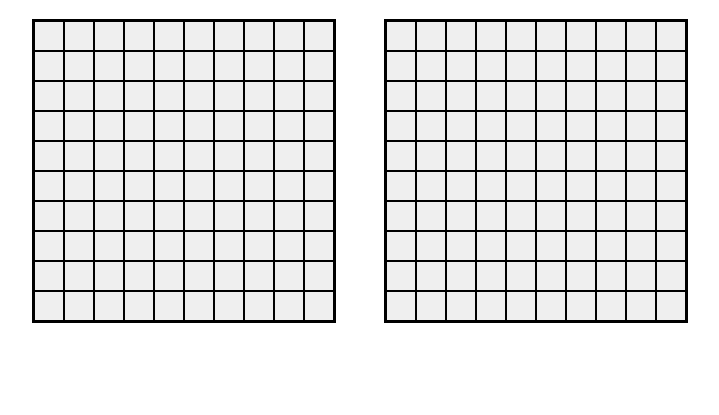
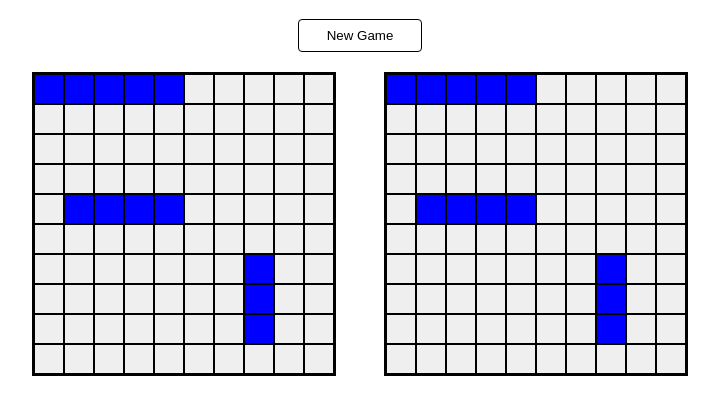
Before and after one commit to jkaps9/battleship, a website with bundled scripts: page index.html in a window 1280 px wide. Shown: the part 69-484 px from the top of the page, without its empty margins (280-999 px from the left). Built offline with nearby package versions, Linux system fonts and the light colour scheme.

Commit message:
feat: display predetermined ships on the grids

```diff
--- a/display-controller.js
+++ b/display-controller.js
@@ -1,6 +1,36 @@
-const DisplayController = function () {
-  const playerOneBoard = document.querySelector("#player-one-board");
-  const playerTwoBoard = document.querySelector("#player-two-board");
-};
+import { Ship } from "./ship.js";
+
+class DisplayController {
+  displayBoards(game) {
+    const playerOneBoard = document.querySelector("#player-one-board");
+    const playerTwoBoard = document.querySelector("#player-two-board");
+    const p1board = game.playerOne.gameboard.grid;
+    const p2board = game.playerTwo.gameboard.grid;
+
+    for (let i = 0; i < p1board.length; i++) {
+      for (let j = 0; j < p1board[i].length; j++) {
+        const square = playerOneBoard.querySelector(
+          `[data-row='${i}'][data-column='${j}']`
+        );
+        if (p1board[i][j] == 0) {
+        } else if (p1board[i][j] instanceof Ship) {
+          square.classList.add("ship");
+        }
+      }
+    }
+
+    for (let i = 0; i < p2board.length; i++) {
+      for (let j = 0; j < p2board[i].length; j++) {
+        const square = playerTwoBoard.querySelector(
+          `[data-row='${i}'][data-column='${j}']`
+        );
+        if (p2board[i][j] == 0) {
+        } else if (p2board[i][j] instanceof Ship) {
+          square.classList.add("ship");
+        }
+      }
+    }
+  }
+}
 
 export { DisplayController };
--- a/game.js
+++ b/game.js
@@ -1,10 +1,10 @@
 import { Player } from "./player.js";
 
-const Game = function () {
-  const playerOne = new Player("human");
-  const playerTwo = new Player("computer");
+class Game {
+  playerOne = new Player("human");
+  playerTwo = new Player("computer");
 
-  const predeterminedGrid = function () {
+  predeterminedGrid() {
     const coords = [
       {
         startRow: 0,
@@ -27,20 +27,20 @@ const Game = function () {
     ];
 
     for (let i = 0; i < coords.length; i++) {
-      playerOne.gameboard.placeShip(
+      this.playerOne.gameboard.placeShip(
         coords[i].startRow,
         coords[i].startCol,
         coords[i].endRow,
         coords[i].endCol
       );
-      playerTwo.gameboard.placeShip(
+      this.playerTwo.gameboard.placeShip(
         coords[i].startRow,
         coords[i].startCol,
         coords[i].endRow,
         coords[i].endCol
       );
     }
-  };
-};
+  }
+}
 
 export { Game };
--- a/index.html
+++ b/index.html
@@ -9,6 +9,7 @@
   </head>
   <body>
     <h1>Battleship</h1>
+    <button id="new-game">New Game</button>
     <div class="boards">
       <div id="player-one-board">
         <button data-row="0" data-column="0"></button>
--- a/main.js
+++ b/main.js
@@ -1 +1,7 @@
 import { Game } from "./game.js";
+import { DisplayController } from "./display-controller.js";
+
+const game = new Game();
+game.predeterminedGrid();
+const displayController = new DisplayController();
+displayController.displayBoards(game);
--- a/styles.css
+++ b/styles.css
@@ -3,6 +3,26 @@ body {
   flex-direction: column;
   justify-content: center;
   align-items: center;
+}
+
+button {
+  appearance: none;
+  outline: none;
+  cursor: pointer;
+}
+
+#new-game {
+  margin-bottom: 20px;
+  padding: 8px 28px;
+  border: 1px solid black;
+  border-radius: 4px;
+  background-color: transparent;
+}
+
+#new-game:hover {
+  background-color: green;
+  color: white;
+  border-color: green;
 }
 
 .boards {
@@ -16,17 +36,18 @@ body {
   display: grid;
   grid-template-columns: repeat(10, 1fr);
   border: 2px solid black;
-}
 
   button {
-  appearance: none;
-  outline: none;
     border: 1px solid black;
     height: 30px;
     width: 30px;
-  cursor: pointer;
+  }
+
+  .ship {
+    background-color: blue;
   }
 
   button:hover {
     background-color: #c3c3c3;
   }
+}
```
Lines whose indentation alone changed are shown as unchanged.
